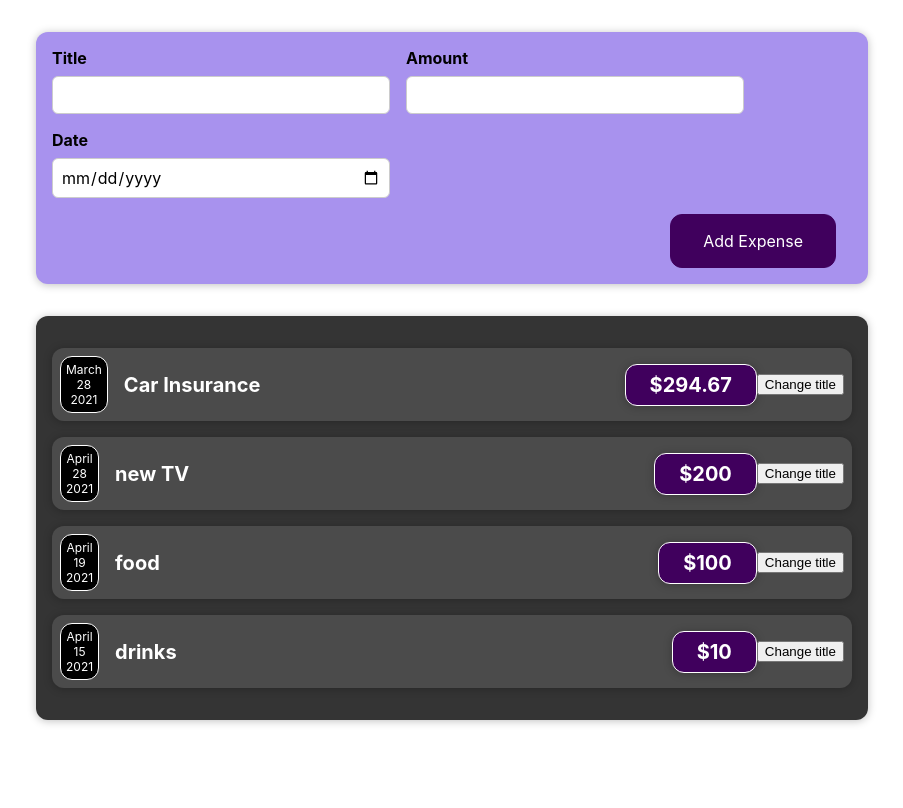
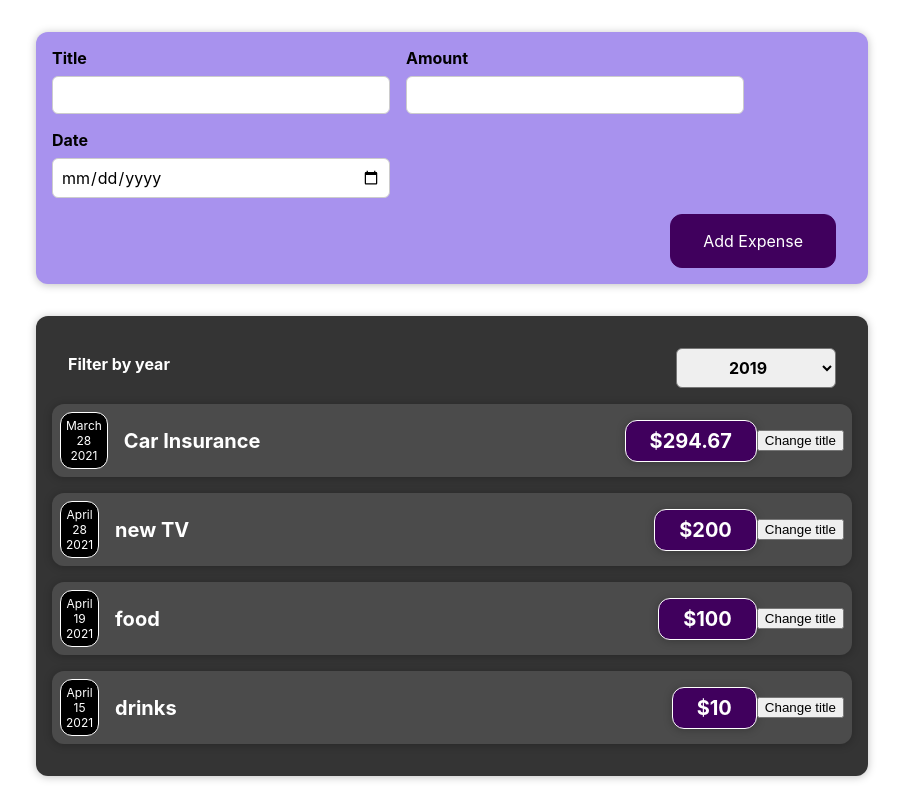
Before and after one commit to HennadiiZ/reactMxShwUdBscs, a React (Create React App) app: page / in a window 1280 px wide. Shown: the whole page, without its empty margins (188-1091 px from the left). Built offline with nearby package versions, Linux system fonts and the light colour scheme.

Commit message:
061 practice

```diff
--- a/src/App.css
+++ b/src/App.css
@@ -1,5 +1,6 @@
 .App {
   text-align: center;
+  background: rgb(69, 68, 68);
 }
 
 .App-logo {
--- a/src/App.js
+++ b/src/App.js
@@ -2,6 +2,7 @@
 import './App.css';
 import Expenses from './components/Expenses/Expenses';
 import NewExpense from './components/NewExpense/NewExpense';
+import ExpensesFilter from './components/Expenses/ExpensesFilter/ExpensesFilter';
 
 const App = () => {
   const expenses = [
@@ -19,6 +20,8 @@
   return (
     <div>
       <NewExpense onAddExpense={addExpenseHandler}/>
+
+      {/* <ExpensesFilter/>  */}
       <Expenses expenses={expenses}/>
     </div>
   );
--- a/src/components/Expenses/ExpenseItem.css
+++ b/src/components/Expenses/ExpenseItem.css
@@ -2,14 +2,9 @@
   display: flex;
   justify-content: space-between;
   align-items: center;
-
   padding: 0.5rem;
   margin: 1rem 0;
-
   background-color: #4b4b4b;
-
-    /* border-radius: 12px;
-    box-shadow: 0 2px 8px rgba(0, 0, 0, 0.25); */
 }
 
 .expense-item__description {
@@ -37,7 +32,6 @@
   background-color: #40005d;
   border: 1px solid white;
   padding: 0.5rem;
-
   border-radius: 12px;
   box-shadow: 0 1px 8px rgba(0, 0, 0, 0.25);
 }
--- a/src/components/Expenses/Expenses.js
+++ b/src/components/Expenses/Expenses.js
@@ -1,10 +1,21 @@
+import React, { useState } from 'react';
 import ExpenseItem from './ExpenseItem';
 import './Expenses.css';
 import Card from '../UI/Card';
+import ExpensesFilter from './ExpensesFilter/ExpensesFilter';
 
 const Expenses = (props) => {
+  const [filteredYear, setFilteredYear] = useState('2019');
+
+  const filterChangeHandler = (selectedYear) => {
+    console.log(selectedYear);
+    setFilteredYear(selectedYear);
+  }
+
   return (
+    <div>
       <Card className="expenses">
+      <ExpensesFilter initialSelected={filteredYear} onChangeFilter={filterChangeHandler}/>
         <ExpenseItem
           title={props.expenses[0].title}
           amount={props.expenses[0].amount}
@@ -26,6 +37,7 @@
           date={props.expenses[3].date}
         />
       </Card>
+    </div>
   )
 }
 
--- /dev/null
+++ b/src/components/Expenses/ExpensesFilter/ExpensesFilter.css
@@ -0,0 +1,24 @@
+.expenses-filter {
+  color: white;
+  padding: 0 1rem;
+}
+
+.expenses-filter__control {
+  display: flex;
+  width: 100%;
+  align-items: center;
+  justify-content: space-between;
+  margin: 1rem 0;
+}
+
+.expenses-filter label {
+  font-weight: bold;
+  margin-bottom: 0.5rem;
+}
+
+.expenses-filter select {
+  font: inherit;
+  padding: 0.5rem 3rem;
+  font-weight: bold;
+  border-radius: 6px;
+}
--- /dev/null
+++ b/src/components/Expenses/ExpensesFilter/ExpensesFilter.js
@@ -0,0 +1,26 @@
+import React from 'react';
+// import './ExpensesFilter.css';
+import './ExpensesFilter.css';
+
+const ExpensesFilter = (props) => {
+  const dropdownChangeHandler = (e) => {
+    // console.log(e.target.value);
+    props.onChangeFilter(e.target.value);
+  }
+
+  return (
+    <div className='expenses-filter'>
+      <div className='expenses-filter__control'>
+        <label>Filter by year</label>
+        <select value={props.initialSelected} onChange={dropdownChangeHandler}>
+          <option value='2022'>2022</option>
+          <option value='2021'>2021</option>
+          <option value='2020'>2020</option>
+          <option value='2019'>2019</option>
+        </select>
+      </div>
+    </div>
+  );
+};
+
+export default ExpensesFilter;
--- a/src/index.js
+++ b/src/index.js
@@ -57,4 +57,4 @@
 // 059 Child-to-Parent Component Communication (Bottom-up)
 
 // 060 Lifting The State Up
-//
+// 061 [assignment_solution] Time to Practice_ Working with Events & State
```
Lines whose indentation alone changed are shown as unchanged.
